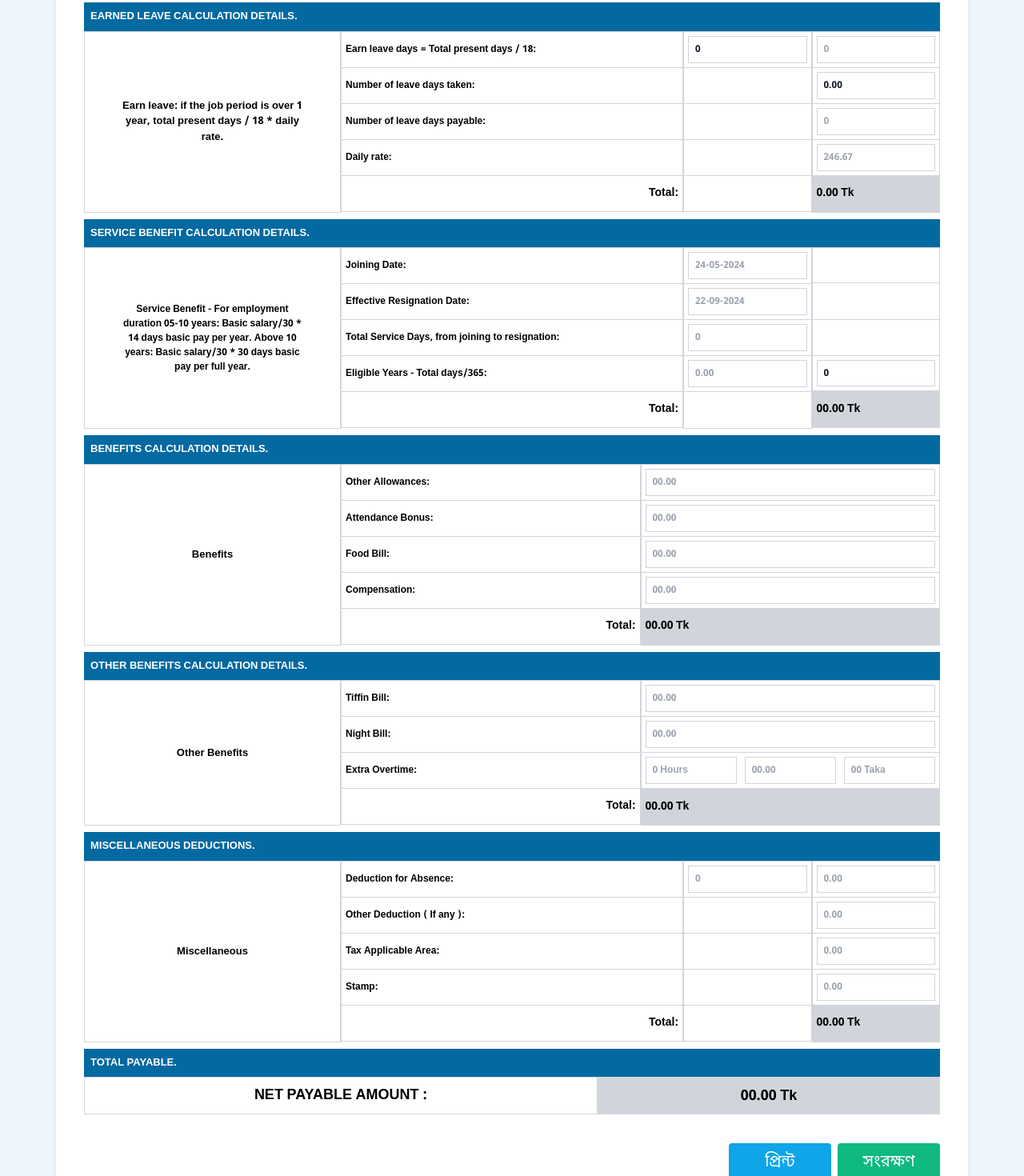
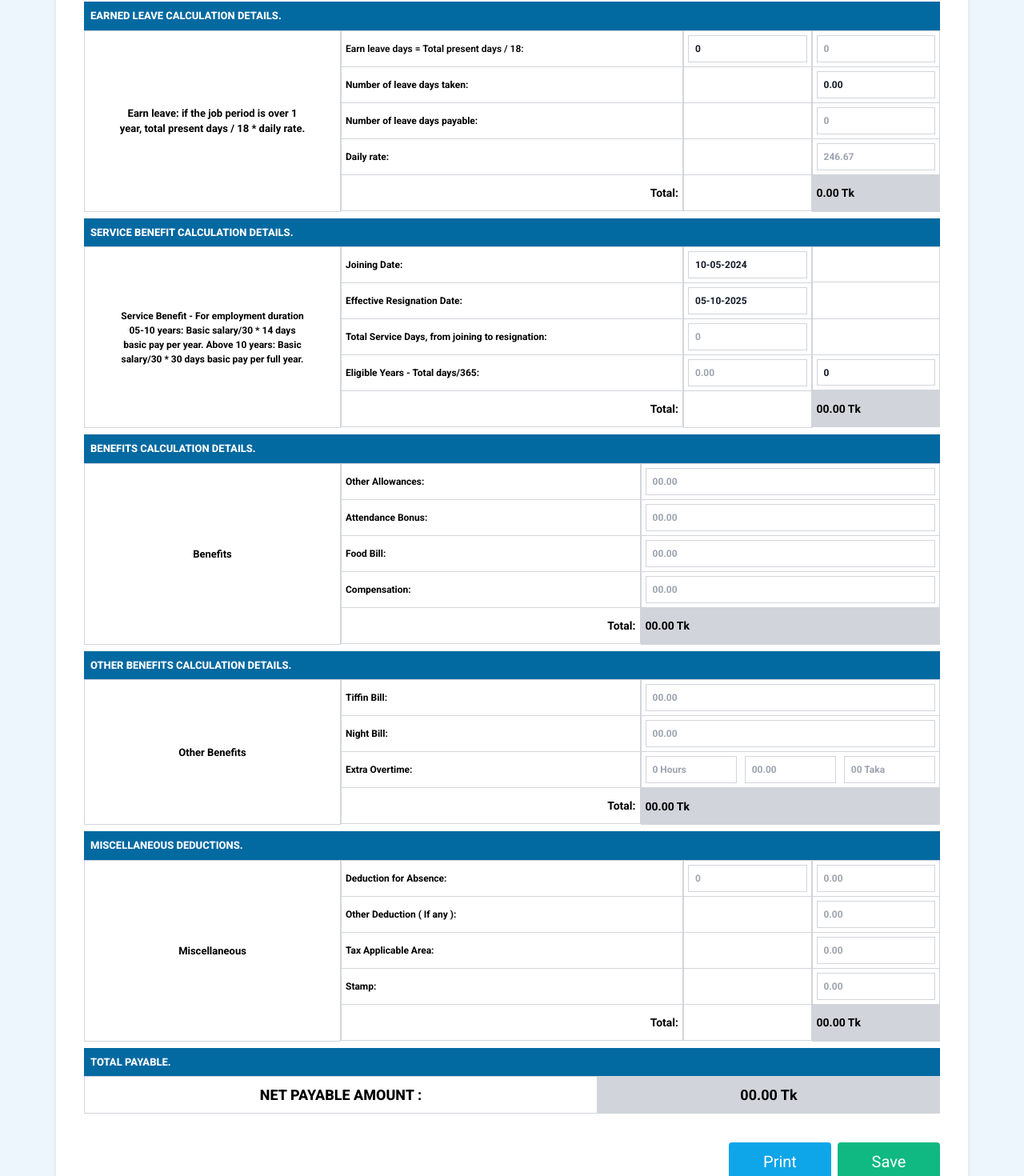
Before and after one commit to sofikul100/final_satlement, a React (Vite) app: page / in a window 1280 px wide. Shown: the part 966-2436 px from the top of the page at 80% size. Built offline with nearby package versions, Linux system fonts and the light colour scheme.

Commit message:
some changes

```diff
--- a/index.html
+++ b/index.html
@@ -6,9 +6,12 @@
     <meta name="viewport" content="width=device-width, initial-scale=1.0" />
     <link rel="preconnect" href="https://fonts.googleapis.com" />
     <link rel="preconnect" href="https://fonts.gstatic.com" crossorigin />
-   <link href="https://fonts.googleapis.com/css2?family=Noto+Sans+Bengali&display=swap" rel="stylesheet">
+    <link
+      href="https://fonts.googleapis.com/css2?family=Roboto:ital,wght@0,100..900;1,100..900&display=swap"
+      rel="stylesheet"
+    />
 
-    <title> Employee Final Sattlement </title>
+    <title>Employee Final Sattlement</title>
   </head>
   <body>
     <div id="root"></div>
--- a/package.json
+++ b/package.json
@@ -18,7 +18,8 @@
     "react": "^18.3.1",
     "react-datepicker": "^8.4.0",
     "react-dom": "^18.3.1",
-    "react-en-bn": "^1.0.1"
+    "react-en-bn": "^1.0.1",
+    "react-pdf": "^10.0.1"
   },
   "devDependencies": {
     "@eslint/js": "^9.13.0",
--- a/src/App.tsx
+++ b/src/App.tsx
@@ -4,6 +4,7 @@ import "react-datepicker/dist/react-datepicker.css";
 import logof from "./logof.jpg";
 
 const App = () => {
+
   // first section usestate //
   const [selectedDate, setSelectedDate] = useState(null);
   const [selectedDate2, setSelectedDate2] = useState(null);
@@ -29,7 +30,7 @@ const App = () => {
     const calculatedRemainingLeave = calculatedTotalLeave - useLeaveNum;
     setRemaingLeave(Number(calculatedRemainingLeave.toFixed(2)));
 
-    const basicSalary = 7400  ; // Example basic salary
+    const basicSalary = 7400; // Example basic salary
     const calculatedPerDayRate = basicSalary / 30;
     setPerDayRate(Number(calculatedPerDayRate.toFixed(2)));
 
@@ -48,6 +49,16 @@ const App = () => {
   };
 
   //##################### END EARN LEAVE CALCULATION ####################//
+
+  //##################### SERVUCE BENEFIT CALCULATION ####################//
+
+  // const [joiningDate, setJoiningDate] = useState<string>("3-8-2016");
+  // const [totalServiceday, setTotalServiceday] = useState<number>(0);
+  // const [totalServiceYear, setTotalServiceYear] = useState<number>(0);
+  // const [actualServiceYear, setActualServiceYear] = useState<number>(0);
+
+
+  //##################### END SERVICE BENEFIT CALCULATION ####################//
 
   return (
     <div className="container mx-auto shadow-md bg-white rounded-sm pb-6">
@@ -85,7 +96,7 @@ const App = () => {
                   {" "}
                   SELECT YOUR COMPANY{" "}
                 </option>
-                <option value="DL">DEBONAIR LIMITED </option>
+                <option value="DL" selected>DEBONAIR LIMITED </option>
                 <option value="OKL">ORBITEX KNITWEAR LIMITED</option>
                 <option value="FKL">FRIENDS KNITING LIMITED </option>
                 <option value="DL-2">DEBONAIR LIMITED UINIT-2</option>
@@ -99,7 +110,9 @@ const App = () => {
                 <table className="min-w-full text-sm text-left text-black border border-gray-300">
                   <tbody>
                     <tr className="border-b border-t border-gray-300">
-                      <th className="font-bold text-[12px] py-[4px] px-[4px]">ID NO</th>
+                      <th className="font-bold text-[12px] py-[4px] px-[4px]">
+                        ID NO
+                      </th>
                       <td className="py-[4px] px-[4px]">
                         <div className="relative">
                           <input
@@ -236,12 +249,16 @@ const App = () => {
                       </td>
                     </tr>
                     <tr className="border-b border-gray-300">
-                      <th className="font-bold text-[12px]  px-[4px]">Effective Date:</th>
+                      <th className="font-bold text-[12px]  px-[4px]">
+                        Effective Date:
+                      </th>
                       <td className="px-[4px] py-[4px]">
                         <div className="w-full">
                           <DatePicker
                             selected={selectedDate2}
-                            onChange={(date: any) => setSelectedDate2(date)}
+                            onChange={(date: any) =>
+                              setSelectedDate2(date)
+                            }
                             dateFormat="dd/MM/yyyy"
                             className=" px-[4px] text-[11px] w-[361px] py-[7px] font-bold border border-gray-300  focus:outline-none"
                             placeholderText="DD-MM-YYYY"
@@ -318,7 +335,9 @@ const App = () => {
                       </th>
                     </tr>
                     <tr className="border-b border-gray-300">
-                      <th className="font-bold text-[12px] py-[9px] px-[5px]">Food:</th>
+                      <th className="font-bold text-[12px] py-[9px] px-[5px]">
+                        Food:
+                      </th>
                     </tr>
                     <tr className="border-b border-gray-300">
                       <th className="font-bold text-[12px] py-[9px] px-[5px]">
@@ -326,7 +345,9 @@ const App = () => {
                       </th>
                     </tr>
                     <tr>
-                      <th className="font-bold text-[12px] py-[10px] px-[5px]">Total:</th>
+                      <th className="font-bold text-[12px] py-[10px] px-[5px]">
+                        Total:
+                      </th>
                     </tr>
                   </tbody>
                 </table>
@@ -382,7 +403,9 @@ const App = () => {
                       </th>
                     </tr>
                     <tr className="border-b border-gray-300">
-                      <th className="font-bold text-[12px] py-[9px] px-[5px]">Absence:</th>
+                      <th className="font-bold text-[12px] py-[9px] px-[5px]">
+                        Absence:
+                      </th>
                     </tr>
                     <tr className="border-b border-gray-300">
                       <th className="font-bold text-[12px] py-[9px] px-[5px]">
@@ -761,7 +784,8 @@ const App = () => {
                           disabled
                           type="text"
                           className="w-full px-2 py-[6px] text-[12px] font-bold shadow-xs text-gray-900 bg-transparent border border-gray-300 placeholder-gray-400 focus:outline-none"
-                          placeholder="24-05-2024"
+                          placeholder="00-00-0000"
+                          value="10-05-2024"
                         />
                       </td>
                     </tr>
@@ -771,16 +795,19 @@ const App = () => {
                           type="text"
                           disabled
                           className="w-full px-2 py-[6px] text-[12px] font-bold shadow-xs text-gray-900 bg-transparent border border-gray-300 placeholder-gray-400 focus:outline-none"
-                          placeholder="22-09-2024"
+                          placeholder="05-10-2025"
+                          value={"05-10-2025"}
                         />
                       </td>
                     </tr>
                     <tr className="border-b border-gray-300">
                       <td className="py-[5px] px-[5px]">
                         <input
+                          disabled
                           type="number"
                           className="w-full px-2 py-[6px] text-[12px] font-bold shadow-xs text-gray-900 bg-transparent border border-gray-300 placeholder-gray-400 focus:outline-none"
                           placeholder="0"
+
                         />
                       </td>
                     </tr>
@@ -791,6 +818,7 @@ const App = () => {
                           disabled
                           className="w-full px-2 py-[6px] text-[12px] font-bold shadow-xs text-gray-900 bg-transparent border border-gray-300 placeholder-gray-400 focus:outline-none"
                           placeholder="0.00"
+
                         />
                       </td>
                     </tr>
@@ -1126,7 +1154,9 @@ const App = () => {
                       </th>
                     </tr>
                     <tr className="border-b border-gray-300">
-                      <th className="text-[12px] font-bold py-[12px] px-[5px]">Stamp:</th>
+                      <th className="text-[12px] font-bold py-[12px] px-[5px]">
+                        Stamp:
+                      </th>
                     </tr>
                     <tr className="border-b border-gray-300">
                       <th className="font-bold py-[12px] px-[5px] text-right">
@@ -1270,13 +1300,13 @@ const App = () => {
           <button className="text-xl w-32 h-12 rounded bg-sky-500 text-white relative overflow-hidden group z-10 hover:text-white duration-1000">
             <span className="absolute bg-sky-600 w-36 h-36 rounded-full group-hover:scale-100 scale-0 -z-10 -left-2 -top-10 group-hover:duration-500 duration-700 origin-center transform transition-all"></span>
             <span className="absolute bg-sky-800 w-36 h-36 -left-2 -top-10 rounded-full group-hover:scale-100 scale-0 -z-10 group-hover:duration-700 duration-500 origin-center transform transition-all"></span>
-            প্রিন্ট
+            Print
           </button>
 
           <button className="text-xl w-32 h-12 rounded bg-emerald-500 text-white relative overflow-hidden group z-10 hover:text-white duration-1000">
             <span className="absolute bg-emerald-600 w-36 h-36 rounded-full group-hover:scale-100 scale-0 -z-10 -left-2 -top-10 group-hover:duration-500 duration-700 origin-center transform transition-all"></span>
             <span className="absolute bg-emerald-800 w-36 h-36 -left-2 -top-10 rounded-full group-hover:scale-100 scale-0 -z-10 group-hover:duration-700 duration-500 origin-center transform transition-all"></span>
-            সংরক্ষণ
+            Save
           </button>
         </div>
       </div>
--- a/src/index.css
+++ b/src/index.css
@@ -2,35 +2,23 @@
 @tailwind components;
 @tailwind utilities;
 
-
-*{
+* {
   margin: 0;
-  padding:0;
+  padding: 0;
   box-sizing: border-box;
-  font-family: 'Noto Sans Bengali', sans-serif;
+  font-family: "Roboto", sans-serif;
 }
 
-body{
-  font-family: 'Noto Sans Bengali', sans-serif;
-  background:#EEF6FD;
+body {
+  font-family: "Roboto", sans-serif;
+  background: #eef6fd;
   scroll-behavior: smooth;
 }
-
 
 .gradient-text {
   font-weight: bold;
   text-transform: uppercase;
-  background: linear-gradient(
-    120deg,
-    #c50b0b,
-    #ff7300,
-    #ee4e71,
-    #E11D48,
-    #36b5f5,
-    #0284C7,
-    #a600ff,
-    #ff0000
-  );
+  background: linear-gradient(120deg, #c50b0b, #ff7300, #ee4e71, #e11d48, #36b5f5, #0284c7, #a600ff, #ff0000);
   -webkit-background-clip: text;
   -webkit-text-fill-color: transparent;
   background-size: 300% 300%;
@@ -49,7 +37,6 @@ body{
   }
 }
 
-
-#resign_type{
-   font-size:11px !important;
+#resign_type {
+  font-size: 11px !important;
 }
```
Also changed, not shown: 1 other file (tests, documents, lock files or other folders).
